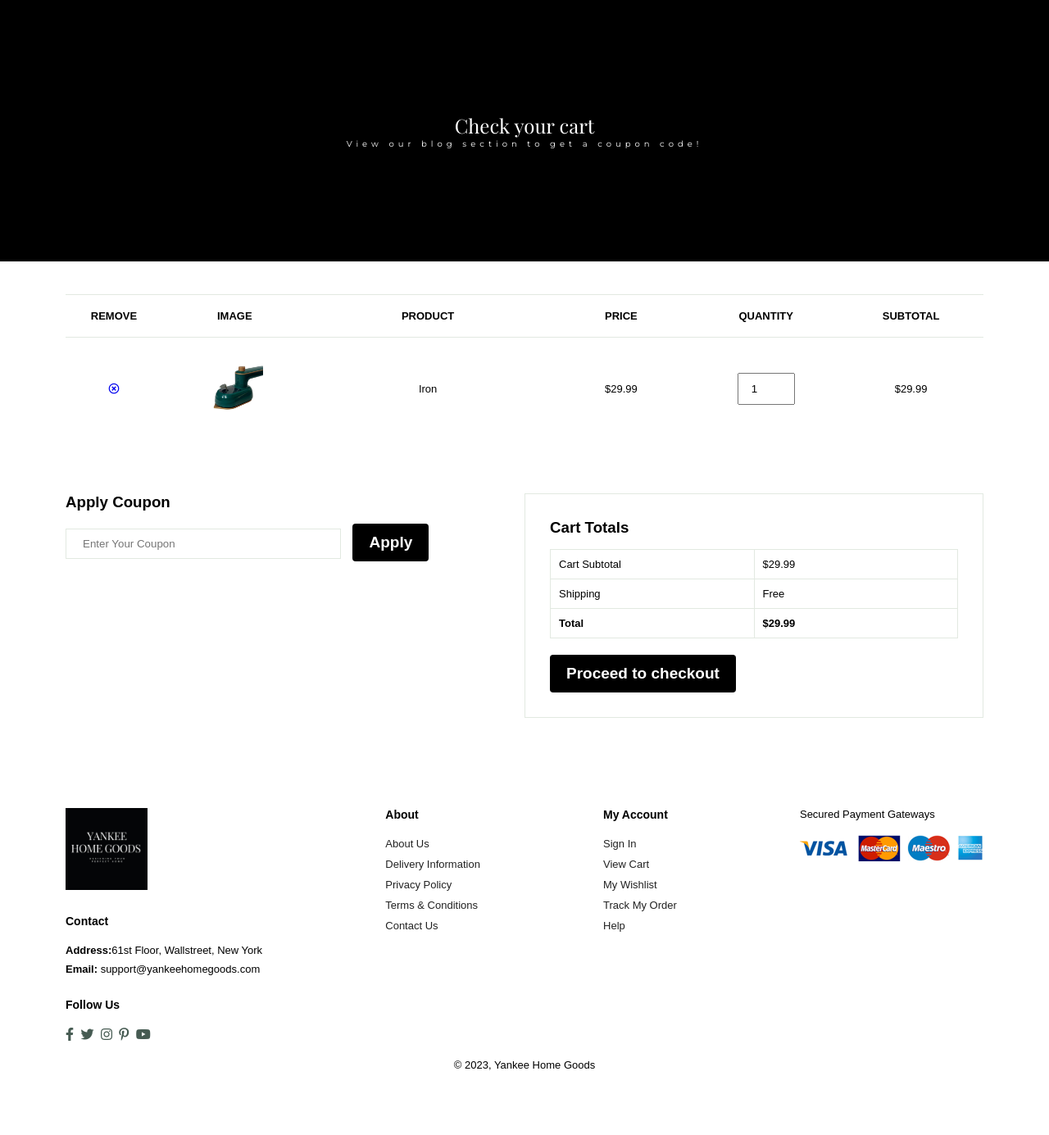
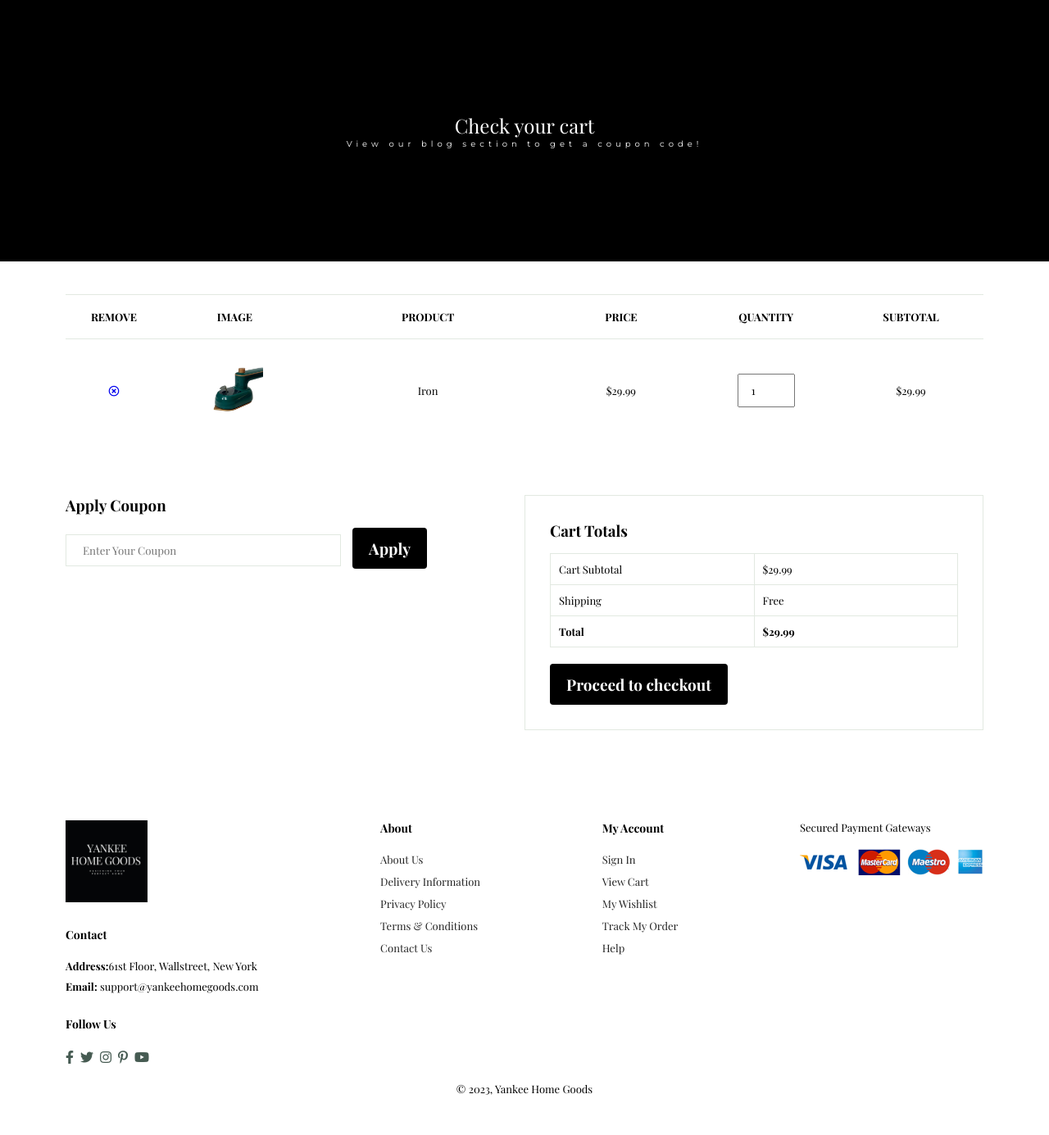
Before and after one commit to JamaariWillis/shop, a PHP site: page /cart.html in a window 1280 px wide. Shown: the part 62-1447 px from the top of the page at 82% size. Before the commit the page ends 1368 px from the top, so only its background shows below. Run offline with PHP 8.4, Linux system fonts and the light colour scheme; some libraries are stand-ins or nearby versions.

Commit message:
First commit
added font playfair display and montserrat

```diff
--- a/style.css
+++ b/style.css
@@ -4,7 +4,7 @@
     margin: 0;
     padding: 0;
     box-sizing: border-box;
-    font-family: Arial, Helvetica, sans-serif;
+    font-family: "Playfair Display", Montserrat, sans-serif;
 }
 
 html {
```
